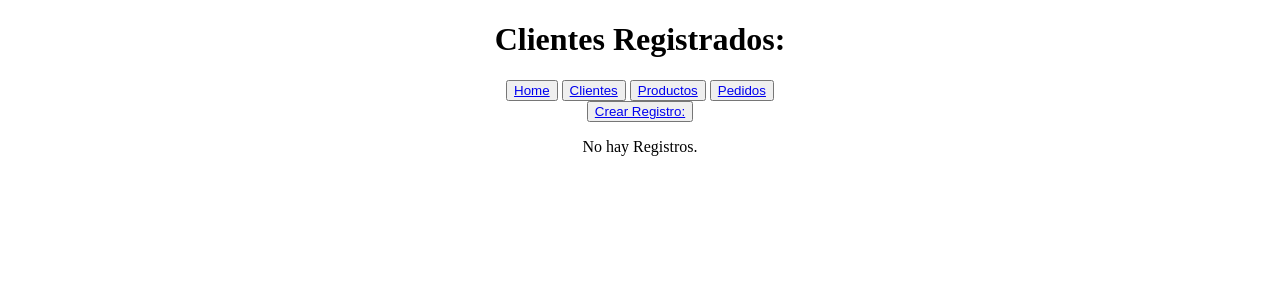
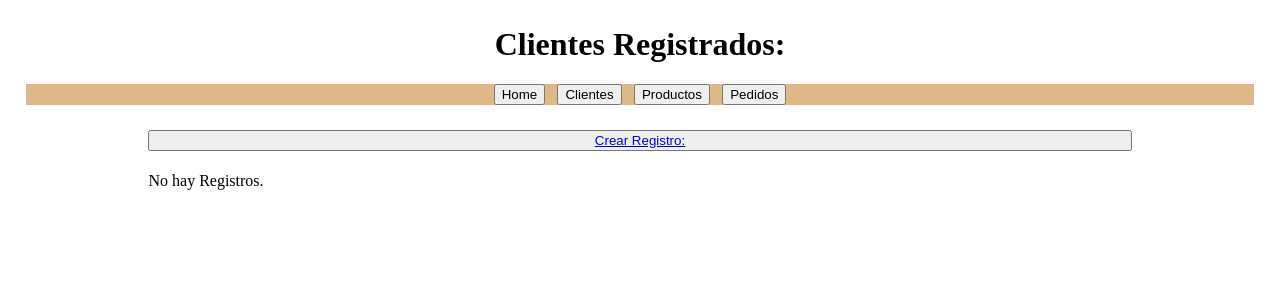
Before and after one commit to MartinSanfilippo/pre-Sanfilippo, a Django app: page /cliente/list/ in a window 1280 px wide. Shown: the top 300 px of the page. Run offline with Django 5.2, Linux system fonts and the light colour scheme; data that the repository does not hold is empty.

Commit message:
feat: Cambios visuales para mejorar la estetica de la app

```diff
--- a/project/config/urls.py
+++ b/project/config/urls.py
@@ -20,7 +20,7 @@ from servicios import views
 
 urlpatterns = [
     path('admin/', admin.site.urls),
-    path("", views.index, name="index"),
+    path('', views.index, name="index"),
     path("cliente/list/", views.cliente_list, name="cliente_list"),
     path("pedido/list/", views.pedido_list, name="pedido_list"),
     path("producto/list/", views.producto_list, name="producto_list"),
--- a/project/servicios/templates/servicios/base.html
+++ b/project/servicios/templates/servicios/base.html
@@ -5,11 +5,10 @@
     <meta name="viewport" content="width=device-width, initial-scale=1.0">
     <title>Trixie Trip</title>
 </head>
-<body>
+<body style="margin: 2%;">
     <header>
         <h1 style="color: black; text-align: center;">
             {% block header %}
-
             {% endblock header %}
         </h1>
     </header>
@@ -17,11 +16,18 @@
         {% include 'servicios/navbar.html' %}
     </nav>
 
-    <main style="text-align: center;">
+    <main>
+        <div style="display: flex;
+                        flex-direction: column;
+                        justify-content: center;
+                        align-content: center;
+                        gap: 5px;
+                        padding-inline: 10%">
 
         {% block main %}
+        {% endblock main %}
 
-        {% endblock main %}
+        </div>
     </main>
 
 </body>
--- a/project/servicios/templates/servicios/navbar.html
+++ b/project/servicios/templates/servicios/navbar.html
@@ -1,4 +1,18 @@
-<button><a href="{% url 'index' %}">Home</a></button>
-<button><a href="{% url 'cliente_list' %}">Clientes</a></button>
-<button><a href="{% url 'producto_list' %}">Productos</a></button>
-<button><a href="{% url 'pedido_list' %}">Pedidos</a></button>
+<div style="margin-bottom: 2%;
+            display: flex;
+            justify-content: center;
+            gap: 1%;
+            background-color:burlywood">
+    <a href="{% url 'index' %}">
+        <button>Home</button>
+    </a>
+    <a href="{% url 'cliente_list' %}">
+        <button>Clientes</button>
+    </a>
+    <a href="{% url 'producto_list' %}">
+        <button>Productos</button>
+    </a>
+    <a href="{% url 'pedido_list' %}">
+        <button>Pedidos</button>
+    </a>
+</div>
```
Also changed, not shown: project/servicios/views.py (line endings or trailing spaces).
